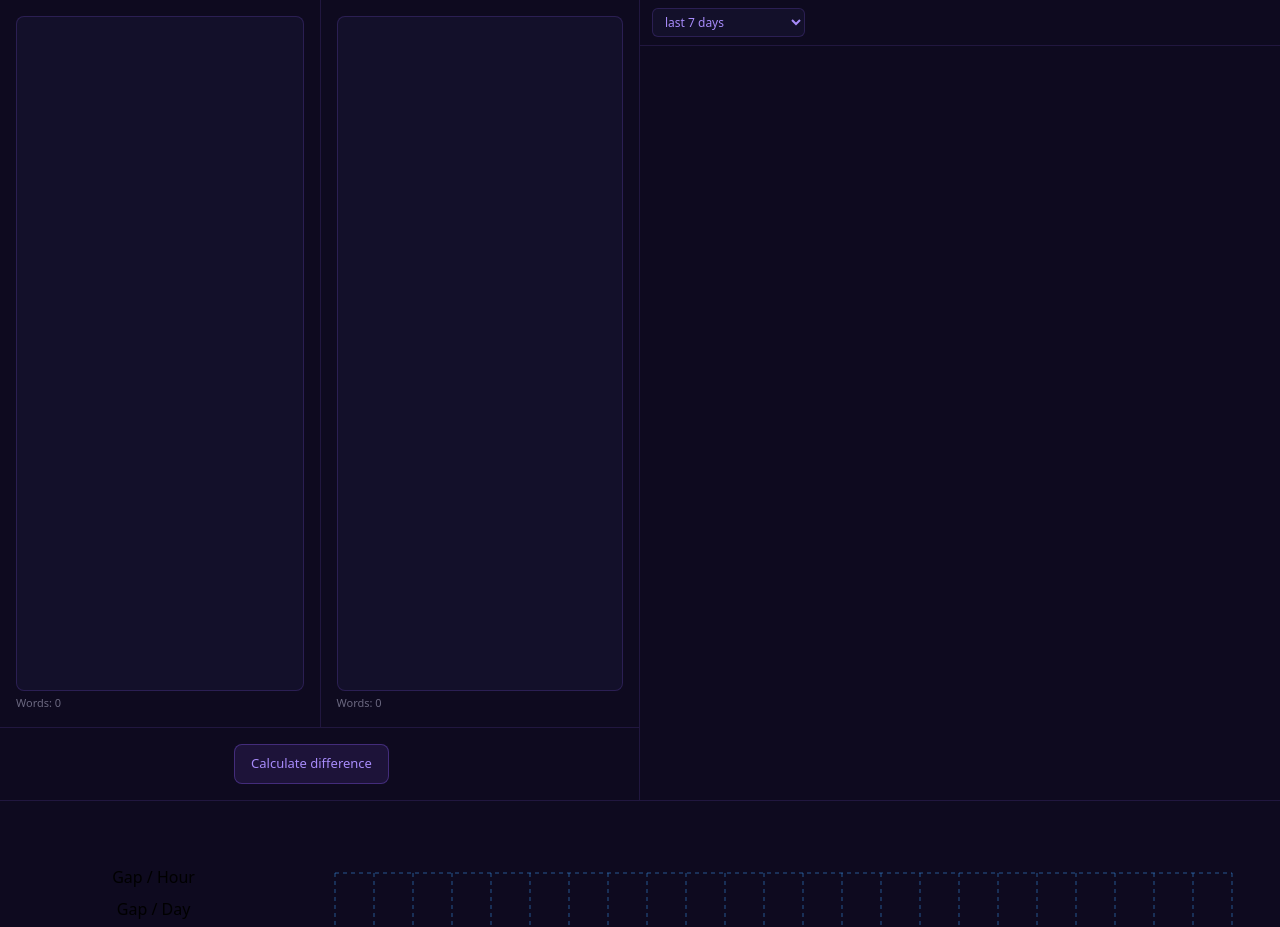
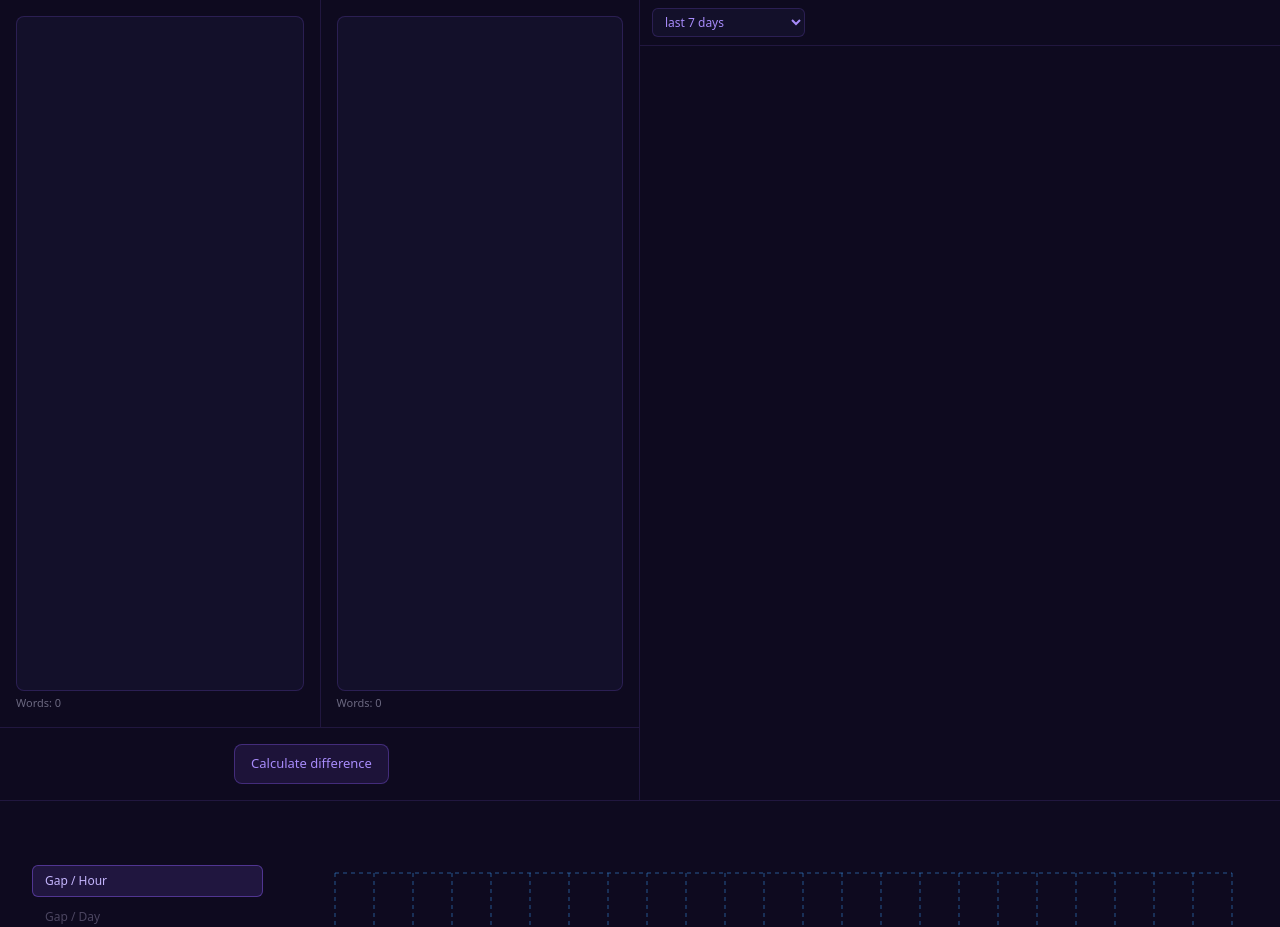
Before and after one commit to levithdev/PomoWords, a React (Vite) app: page / in a window 1280 px wide. Shown: the top 927 px of the page. Built offline with nearby package versions, Linux system fonts and the light colour scheme.

Commit message:
feat: redesign ChartTypeSelector with dark purple theme

```diff
--- a/src/components/charts/ChartTypeSelector.tsx
+++ b/src/components/charts/ChartTypeSelector.tsx
@@ -1,16 +1,54 @@
+import { useState } from "react"
 import type { ChartType } from "../../types/ChartType"
 
 interface ChartTypeSelectorProps {
   setChart: React.Dispatch<React.SetStateAction<ChartType>>
 }
 
+const OPTIONS: { label: string; value: ChartType }[] = [
+  { label: "Gap / Hour", value: "gap-hour" },
+  { label: "Gap / Day", value: "gap-day" },
+  { label: "Pomodoros / Day", value: "pomo-day" },
+  { label: "Heatmap", value: "heatmap" },
+]
+
 export function ChartTypeSelector({ setChart }: ChartTypeSelectorProps) {
+  const [active, setActive] = useState<ChartType>("gap-hour")
+
+  const handleClick = (value: ChartType) => {
+    setActive(value)
+    setChart(value)
+  }
+
   return (
-    <div className="flex flex-col gap-2">
-      <button onClick={() => setChart("gap-hour")}>Gap / Hour</button>
-      <button onClick={() => setChart("gap-day")}>Gap / Day</button>
-      <button onClick={() => setChart("pomo-day")}>Pomodoros / Day</button>
-      <button onClick={() => setChart("heatmap")}>Heatmap</button>
+    <div style={{ display: "flex", flexDirection: "column", gap: 4, paddingRight: 12 }}>
+      {OPTIONS.map((opt) => (
+        <button
+          key={opt.value}
+          onClick={() => handleClick(opt.value)}
+          style={{
+            background: active === opt.value ? "rgba(139,92,246,0.15)" : "transparent",
+            border: "1px solid",
+            borderColor: active === opt.value ? "rgba(139,92,246,0.45)" : "transparent",
+            borderRadius: 6,
+            color: active === opt.value ? "#C4B5FD" : "#4B4560",
+            fontSize: 12,
+            fontWeight: active === opt.value ? 500 : 400,
+            padding: "6px 12px",
+            cursor: "pointer",
+            textAlign: "left",
+            transition: "all 0.15s",
+          }}
+          onMouseEnter={(e) => {
+            if (active !== opt.value) e.currentTarget.style.color = "#9D93B0"
+          }}
+          onMouseLeave={(e) => {
+            if (active !== opt.value) e.currentTarget.style.color = "#4B4560"
+          }}
+        >
+          {opt.label}
+        </button>
+      ))}
     </div>
   )
 }
```
